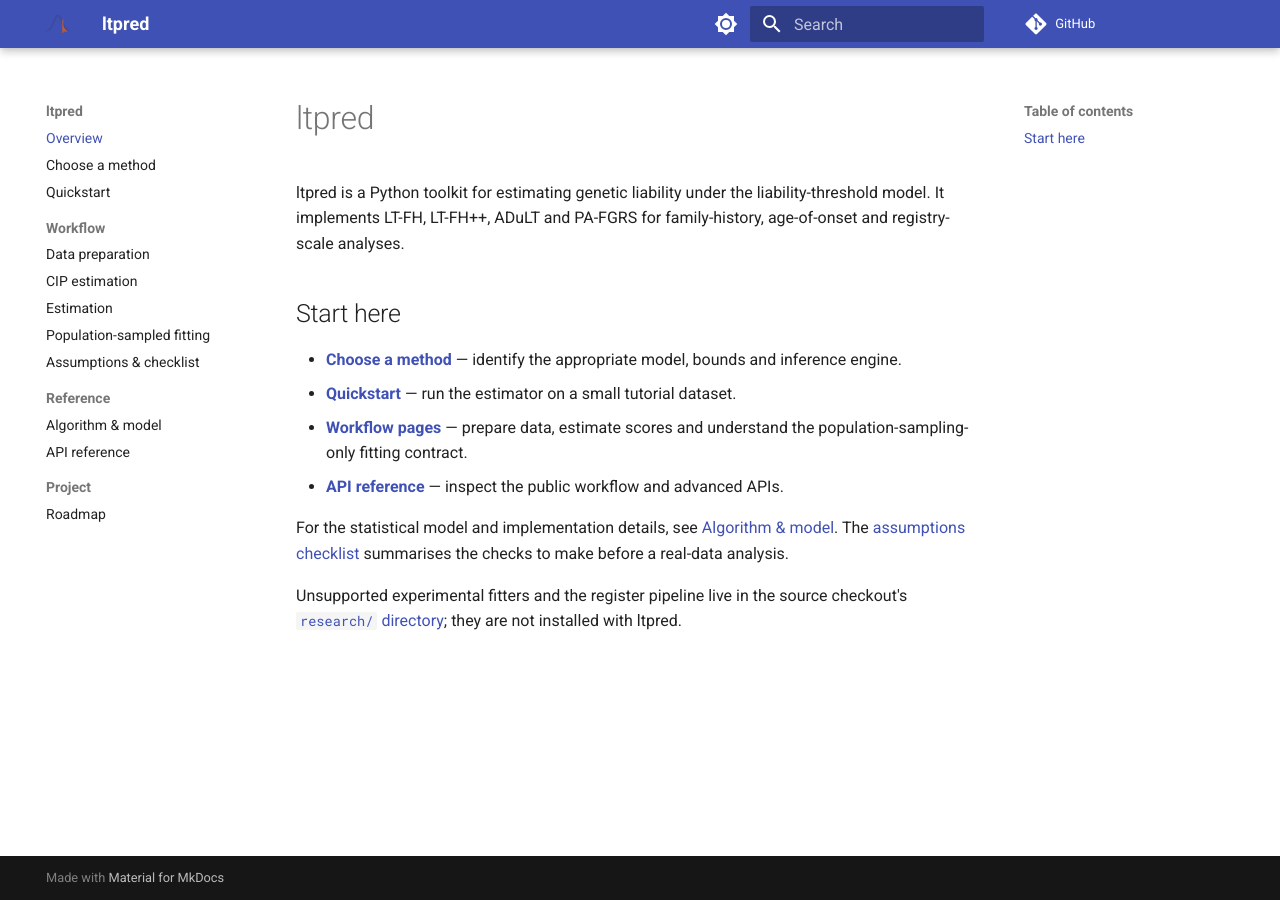
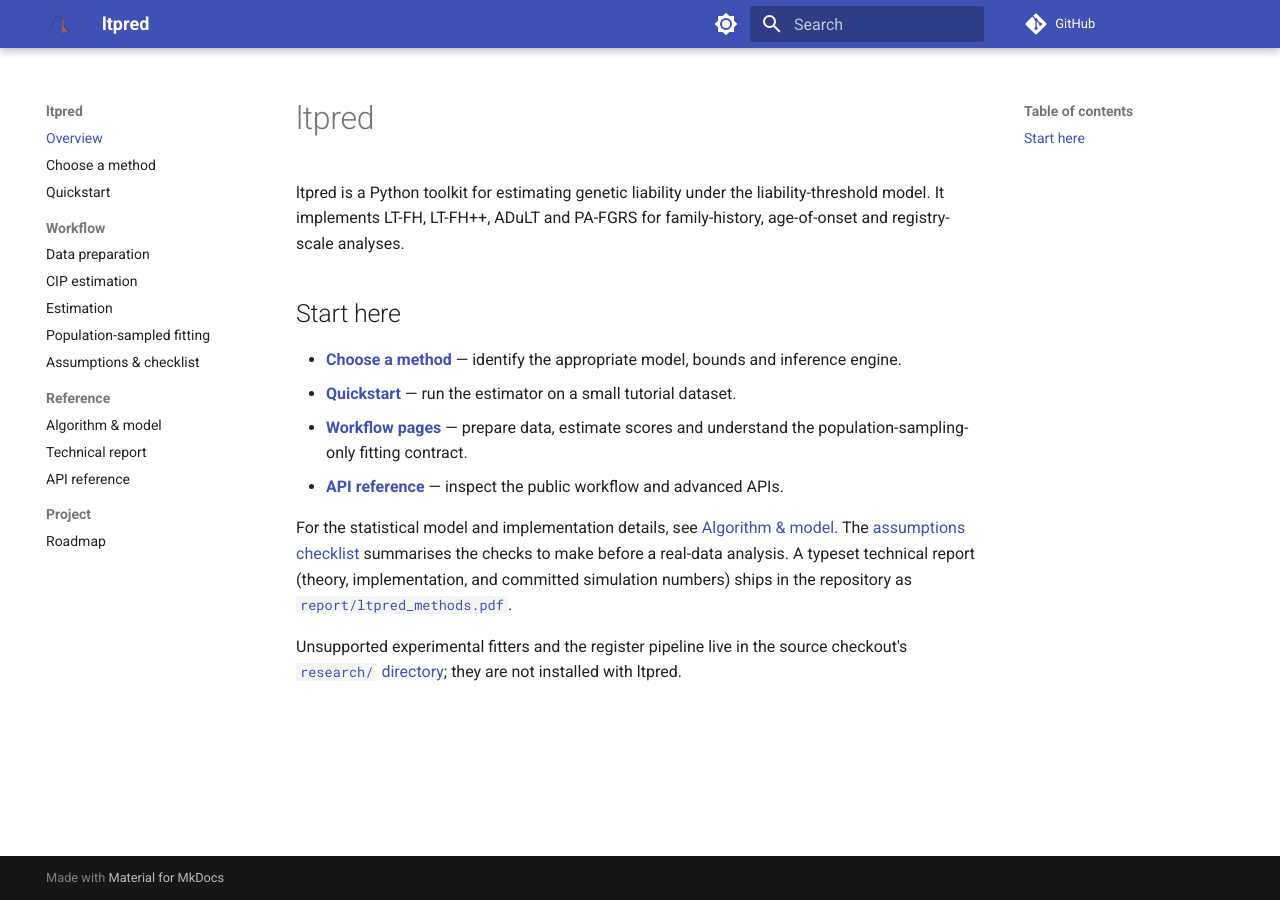
Before and after one commit to bvilhjal/ltpred, an MkDocs documentation site: the page built from docs/index.md, in a window 1280 px wide. Built offline with MkDocs 1.6.1 and Material for MkDocs 9.7.7, drawn with Linux system fonts in a browser that asks for light colours; comment, search, counter and statistics services are not loaded.

Commit message:
docs: methods note on estimand, observation models, and evidence
Colleague-facing LaTeX report (report/ltpred_methods.pdf) on the
posterior-mean liability construction, PA exactness, fitting contract,
and committed simulation results. Included in the sdist.

```diff
--- a/docs/index.md
+++ b/docs/index.md
@@ -16,6 +16,9 @@ family-history, age-of-onset and registry-scale analyses.
 For the statistical model and implementation details, see
 [Algorithm & model](algorithm.md). The [assumptions checklist](assumptions.md)
 summarises the checks to make before a real-data analysis.
+A typeset technical report (theory, implementation, and committed simulation
+numbers) ships in the repository as
+[`report/ltpred_methods.pdf`](https://github.com/bvilhjal/ltpred/blob/main/report/ltpred_methods.pdf).
 
 Unsupported experimental fitters and the register pipeline live in the source
 checkout's
--- a/mkdocs.yml
+++ b/mkdocs.yml
@@ -36,6 +36,7 @@ nav:
       - Assumptions & checklist: assumptions.md
   - Reference:
       - Algorithm & model: algorithm.md
+      - Technical report: report.md
       - API reference: api.md
   - Project:
       - Roadmap: ROADMAP.md
```
Also changed, not shown: CHANGELOG.md (+6 -0 lines), README.md (+3 -0 lines), docs/report.md (added, +22 -0 lines), report/README.md (added, +17 -0 lines), 3 other files.
